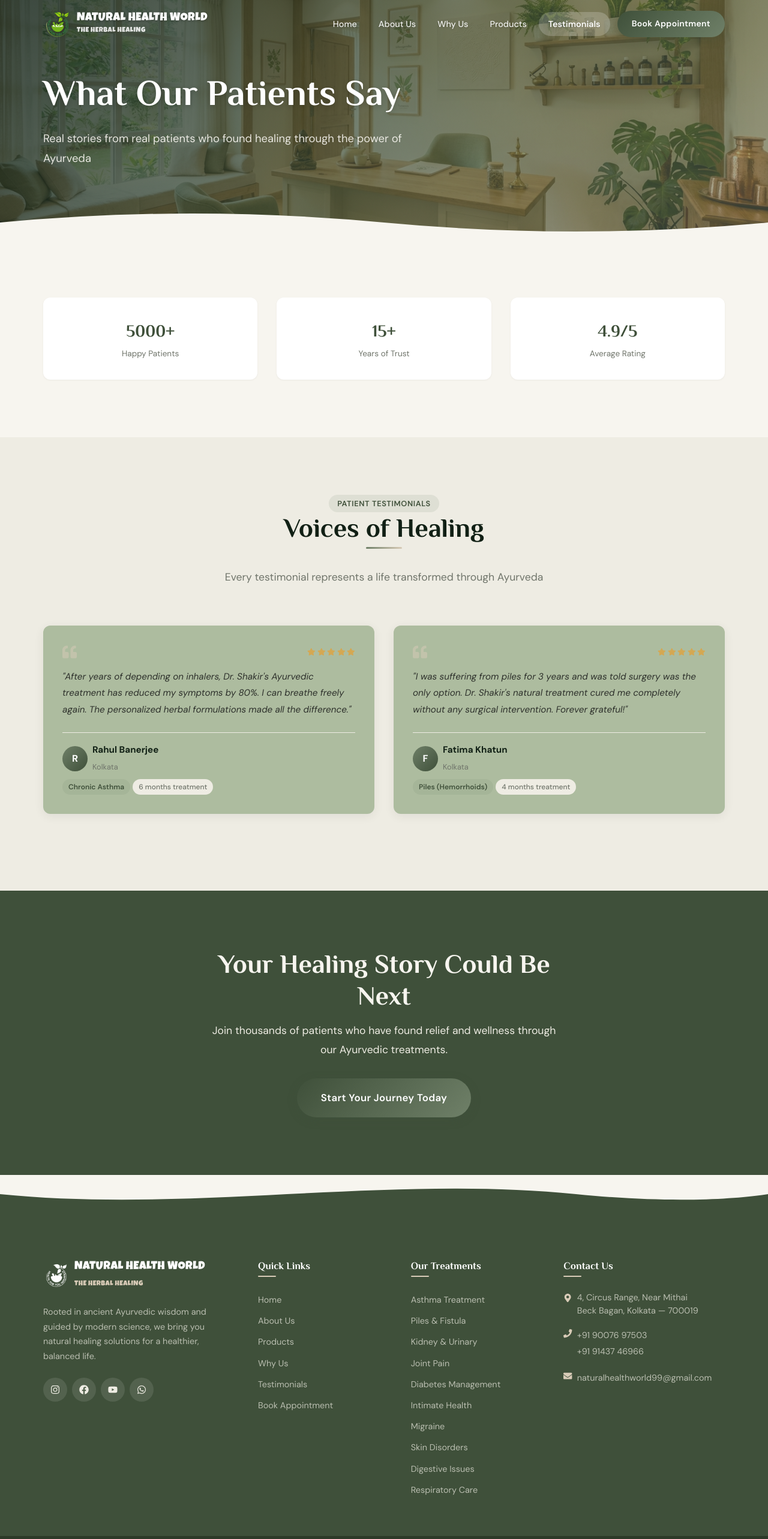
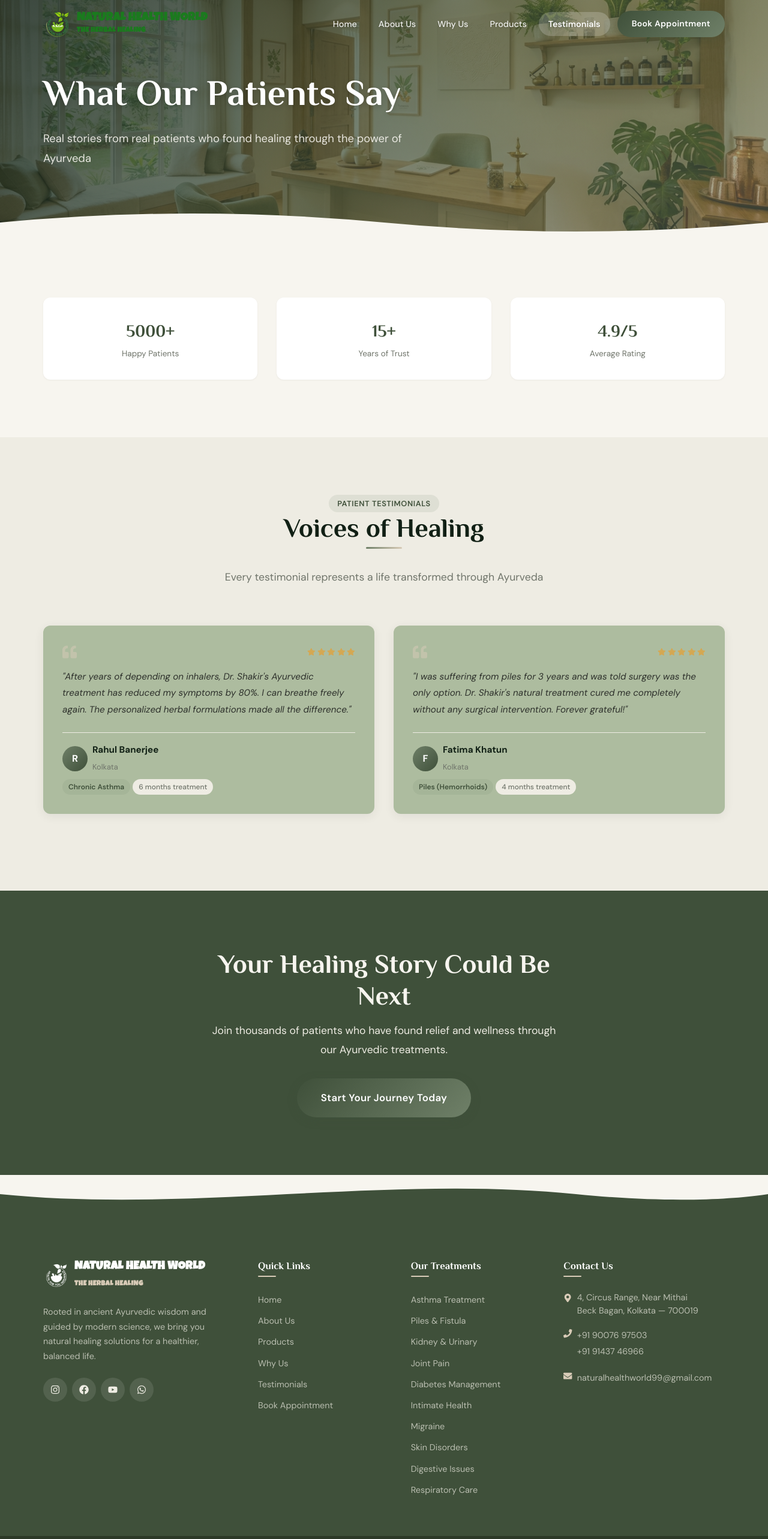
Before and after one commit to Codeaizan/Natural-Health, a React (Vite) app: page /testimonials in a window 1280 px wide. Shown: the top 2566 px of the page at 60% size. Built offline with nearby package versions, Linux system fonts and the light colour scheme.

Commit message:
style: update logo text to Luckiest Guy bold with #1B7A1E brand green
- Navbar brand name and tagline now always use brand-green (#1B7A1E)
- Font weight changed from 400 to 700 (bold) across navbar and footer
- Removed white text-shadow from unscrolled state for clean look

```diff
--- a/src/components/Footer.css
+++ b/src/components/Footer.css
@@ -35,7 +35,7 @@
   font-family: var(--font-brand);
   color: var(--white);
   font-size: 1.2rem;
-  font-weight: 400;
+  font-weight: 700;
   margin: 0;
   text-transform: uppercase;
   letter-spacing: 0.02em;
@@ -60,7 +60,7 @@
   color: var(--sand);
   letter-spacing: 0.04em;
   text-transform: uppercase;
-  font-weight: 400;
+  font-weight: 700;
 }
 
 .footer-desc {
--- a/src/components/Navbar.css
+++ b/src/components/Navbar.css
@@ -61,12 +61,12 @@
 
 .navbar-brand-name {
   font-family: var(--font-brand);
-  font-weight: 400;
+  font-weight: 700;
   font-size: 1.2rem;
-  color: var(--white);
+  color: var(--brand-green);
   line-height: 1.1;
   transition: color var(--transition-base);
-  text-shadow: 0 1px 4px rgba(0,0,0,0.3);
+  text-shadow: none;
   text-transform: uppercase;
   letter-spacing: 0.02em;
 }
@@ -79,10 +79,10 @@
 .navbar-brand-tagline {
   font-family: var(--font-brand);
   font-size: 0.72rem;
-  color: rgba(255,255,255,0.85);
+  color: var(--brand-green);
   letter-spacing: 0.04em;
   text-transform: uppercase;
-  font-weight: 400;
+  font-weight: 700;
   transition: color var(--transition-base);
 }
 
```
